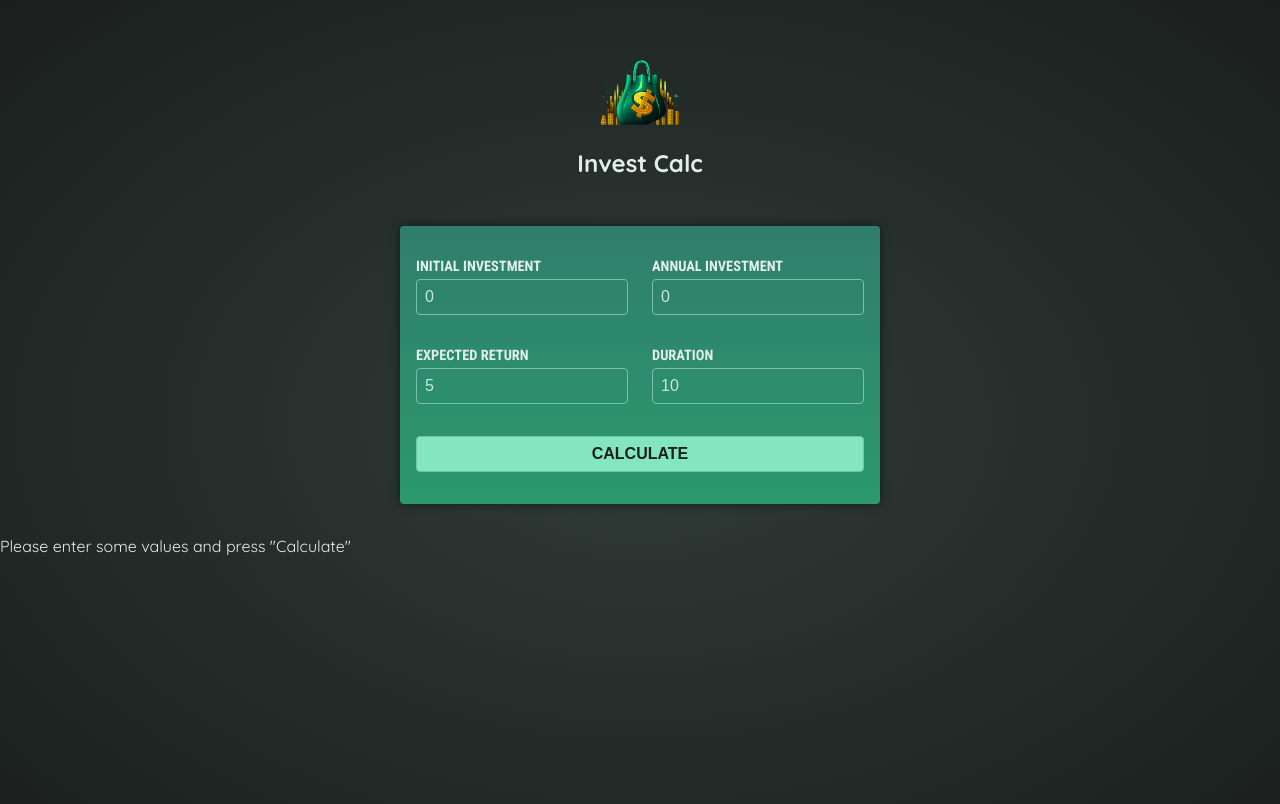
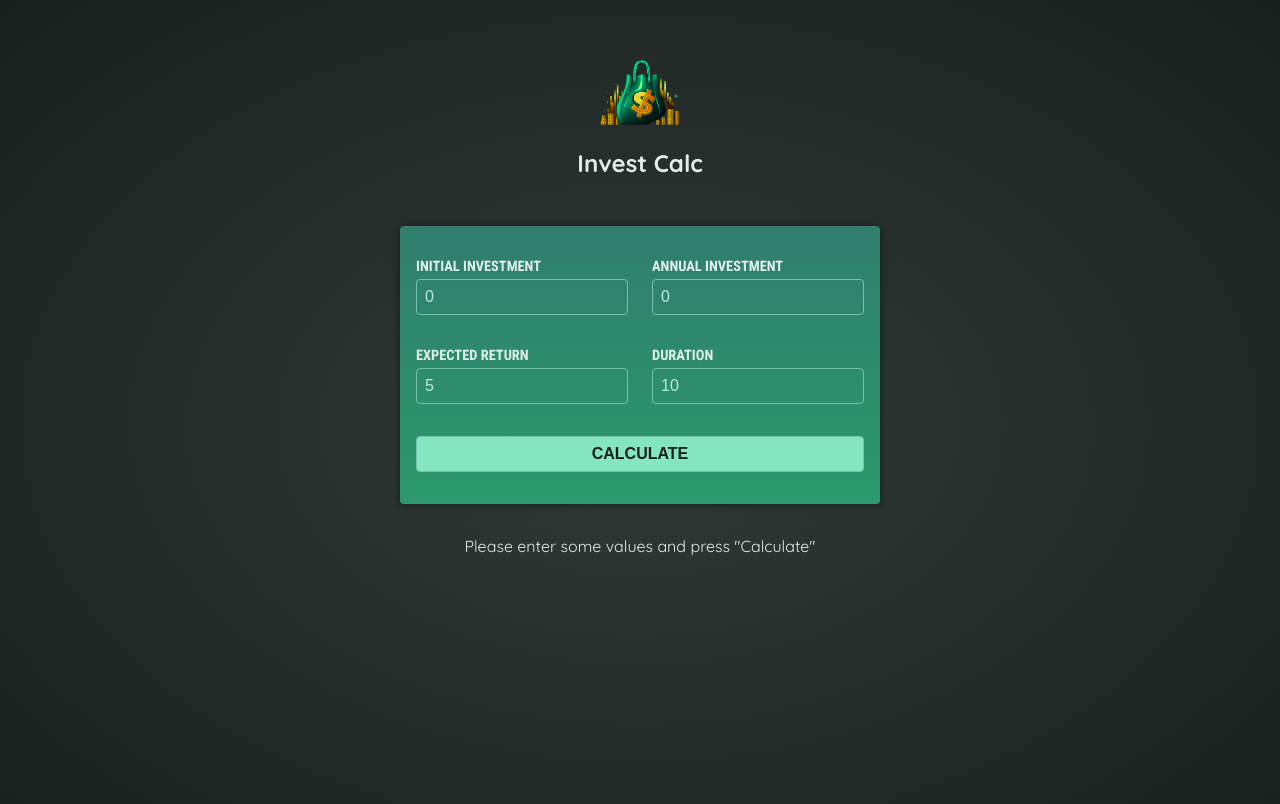
Before and after one commit to Oleg-ru/ng-maximilian-invest-app, an Angular app: page / in a window 1280 px wide. Shown: the top 804 px of the page. Built offline with nearby package versions, Linux system fonts and the light colour scheme.

Commit message:
feature: add style to p element

```diff
--- a/src/app/app.ts
+++ b/src/app/app.ts
@@ -8,7 +8,7 @@ import { InvestmentResults } from '../components/investment-results/investment-r
 
 @Component({
   selector: 'app-root',
-  imports: [Header, UserInput, InvestmentResults],
+  imports: [Header, UserInput, InvestmentResults, InvestmentResults],
   templateUrl: './app.html',
   styleUrl: './app.css',
 })
--- a/src/components/investment-results/investment-results.css
+++ b/src/components/investment-results/investment-results.css
@@ -1,3 +1,7 @@
+p {
+  text-align: center;
+}
+
 table {
   max-width: 50rem;
   margin: 2rem auto;
```
